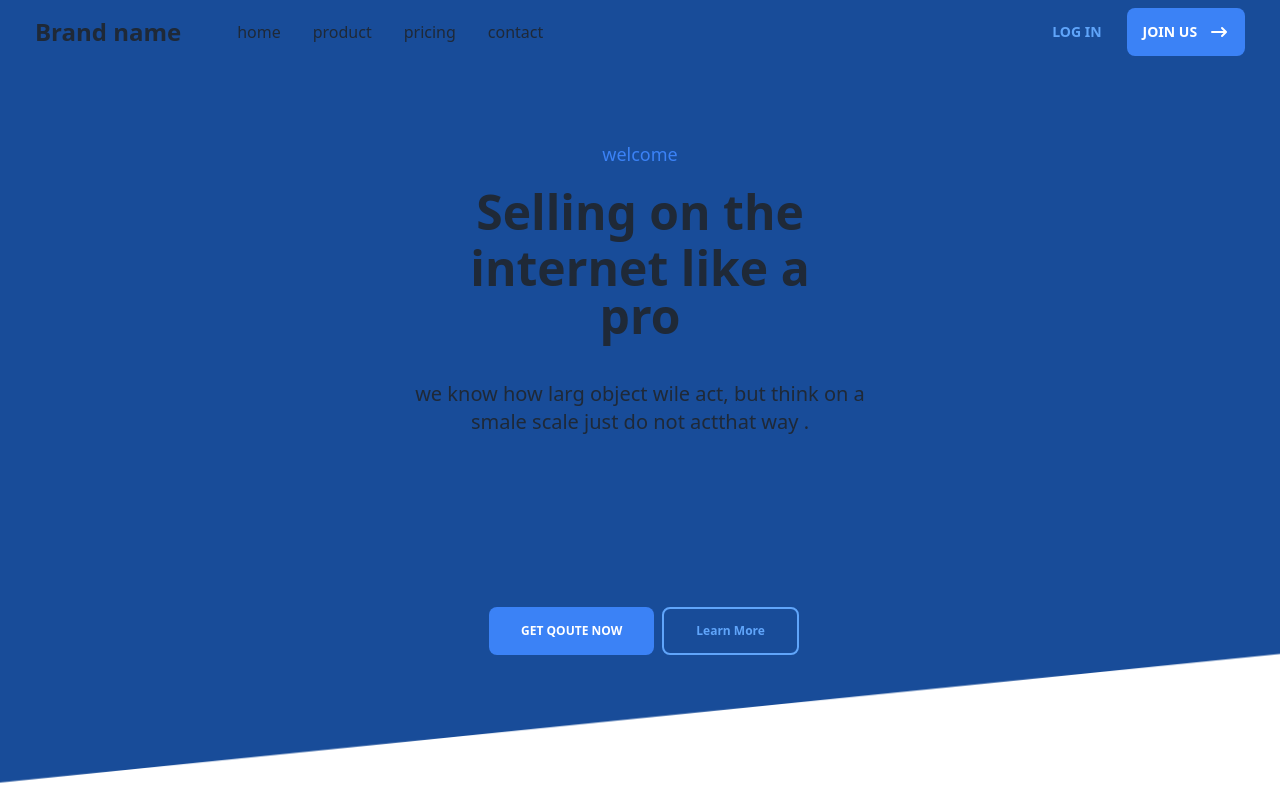
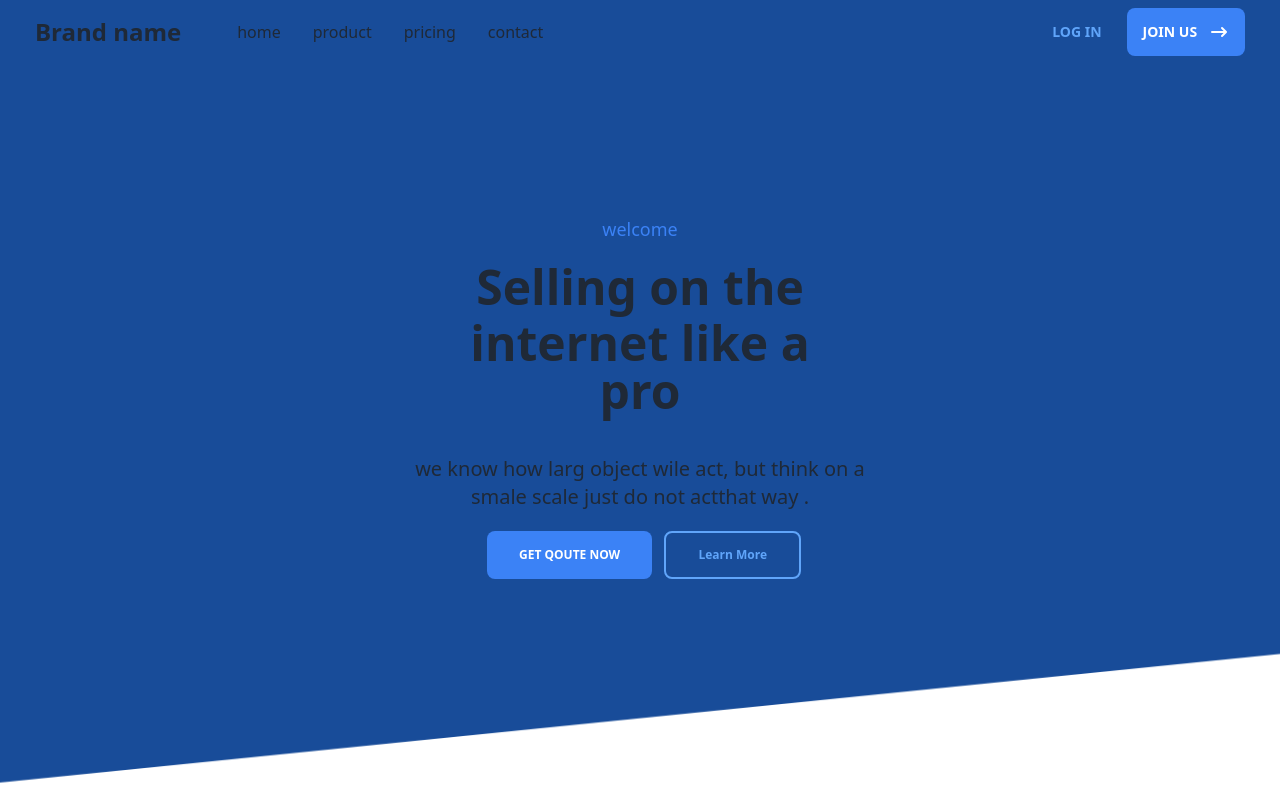
Before and after one commit to firozmand/Simple-Homepage, a website: page index.html in a window 1280 px wide. Shown: the top 800 px of the page. Drawn offline with Linux system fonts and the light colour scheme.

Commit message:
serponsive 03

```diff
--- a/index.html
+++ b/index.html
@@ -43,7 +43,7 @@
                     </svg></button>
             </div>
         </div>
-        <div class=" flex flex-wrap justify-around items-center h-5/6 w-full max-w-7xl">
+        <div class=" flex flex-wrap justify-center   items-center h-5/6 w-full max-w-7xl">
         <!--            tablet  -->
         <div class="h-screen drawer w-full  rounded lg:hidden   ">
             <div class="h-screen drawer w-full ">
@@ -115,7 +115,8 @@
 
 
         <!-- out duc txt -->
-        <div class="flex  w-full  flex-col items-center justify-start   ">
+        <div class=" w-full flex flex-col justify-center items-center">
+        <div class="flex  w-full  flex-col items-center justify-center    ">
             <div class="w-1/3  text-center flex flex-col ">
                 <p class="font-medium text-lg text-blue-500 mb-5">welcome</p>
                 <h1 class="font-bold text-5xl">Selling on the <span class=" m-2 mb-5 inline-block"> internet like a
@@ -125,12 +126,13 @@
                     smale scale just do not actthat way .</span></p>
 
         </div>
-        <div class="flex  w-full justify-center  ">
+        <div class=" ">
             <button class="btn bg-blue-500 px-8 mx-2  border-0 text-xs font-bold  ">Get Qoute Now</button>
             <button class="btn  btn-outline  border-2 border-blue-400 capitalize text-blue-400 px-8 text-xs font-bold">Learn More</button>
         </div>
     </div>
         </div>
+    </div>
         </div>
     </div>
         <!-- end duc txt -->
```
Also changed, not shown: style.css.
